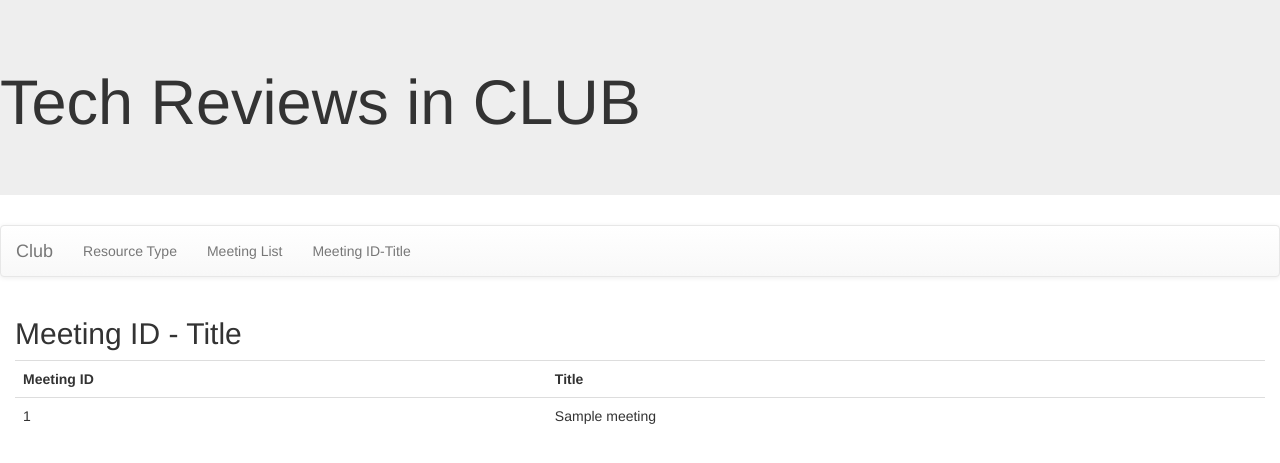
After one commit to andyfessel/ITC-Python2-Assignments, a Django app: page /club/meetingid/ in a window 1280 px wide. The commit adds this page. Shown: the top 463 px of the page. Run offline with Django 3.2, Linux system fonts and the light colour scheme; tables that the repository leaves empty hold one stand-in row (values such as "Sample post"); some libraries are stand-ins or nearby versions.

Commit message:
Added view for all meetings - template - modify URL and base - also for meeting ID as int value - new page under template - added data

```diff
--- a/pythonclub/club/models.py
+++ b/pythonclub/club/models.py
@@ -10,6 +10,7 @@ class Meeting(models.Model):
     meetingtime=models.TimeField()
     meetinglocation=models.CharField(max_length=255)
     meetingagenda=models.CharField(max_length=255)
+    meetingid=models.IntegerField(max_length=255)
 
     def __str__(self):
         return self.meetingtitle
--- a/pythonclub/club/templates/base.html
+++ b/pythonclub/club/templates/base.html
@@ -17,8 +17,10 @@
 <a class="navbar-brand" href="{% url 'index' %}">Club</a>
 </div>
 <ul class="nav navbar-nav">
-<li><a href="{% url 'restype' %}">Type</a></li>
-<li>Dummy</li>
+<li><a href="{% url 'restype' %}">Resource Type</a></li>
+<li><a href="{% url 'meetingtitle' %}">Meeting List</a></li>
+<li><a href="{% url 'meetingid' %}">Meeting ID-Title</a></li>
+<li></li>
 </ul>
 </div>
 </nav>
--- /dev/null
+++ b/pythonclub/club/templates/club/meetingid.html
@@ -0,0 +1,18 @@
+{% extends 'base.html' %}
+{% block content %}
+<h2>Meeting ID - Title</h2>
+<table class = 'table'>
+    <tr>
+        <th>Meeting ID</th>
+        <th>Title</th>
+    </tr>
+    {% for item in type_list %}
+    <tr>
+        <td>{{ item.meetingid }}</td>
+        <td>{{ item.meetingtitle }}</td>
+    </tr>
+    {% endfor %}
+
+    </table>
+
+    {% endblock %}
--- a/pythonclub/club/urls.py
+++ b/pythonclub/club/urls.py
@@ -3,4 +3,6 @@ from . import views
 urlpatterns=[
     path('', views.index,name='index'),
     path('restype/', views.restype, name='restype'),
+    path('meetingtitle/', views.meetingtitle, name='meetingtitle'),
+    path('meetingid/', views.meetingid, name='meetingid')
 ]
--- a/pythonclub/club/views.py
+++ b/pythonclub/club/views.py
@@ -1,5 +1,6 @@
 from django.shortcuts import render
 from .models import Resource
+from .models import Meeting
 ##from django.utils import timezone
 ##from .models import club
 # Create your views here.
@@ -8,3 +9,9 @@ def index(request):
 def restype(request):
     type_list=Resource.objects.all()
     return render (request, 'club/type.html', {'type_list': type_list})
+def meetingtitle(request):
+    type_list=Meeting.objects.all()
+    return render (request, 'club/meetinghistory.html', {'type_list': type_list})
+def meetingid(request):
+    type_list=Meeting.objects.all()
+    return render (request, 'club/meetingid.html', {'type_list': type_list})
```
Also changed, not shown: pythonclub/club/templates/club/meetinghistory.html (added, +18 -0 lines).
